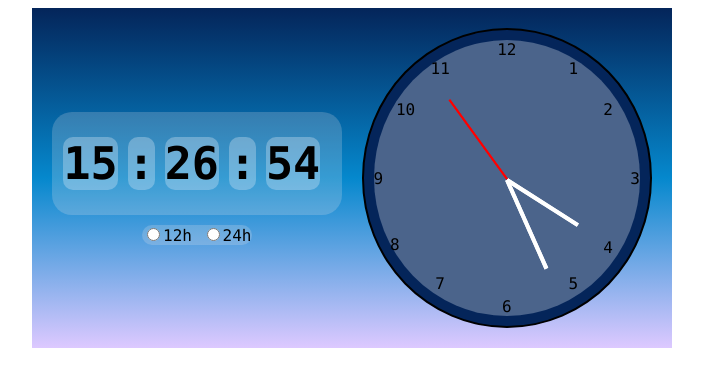
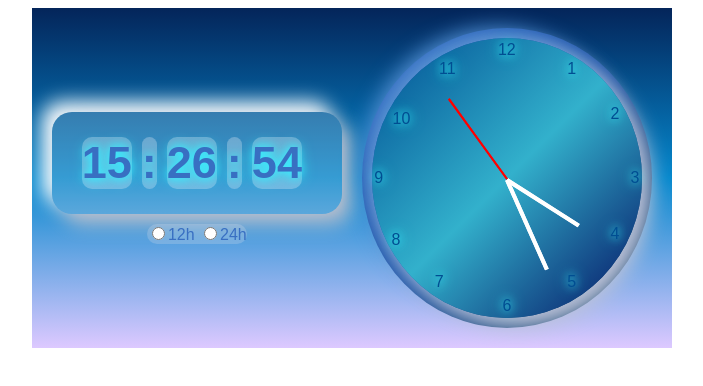
Before and after one commit to VinaySingh3119/UTC-Clock, a plain HTML site: page index.html in a window 1280 px wide. Shown: the whole page, without its empty margins (288-991 px from the left). Drawn offline with Linux system fonts and the light colour scheme; a web font is replaced by a local one.

Commit message:
Add font and improve design in css

```diff
--- a/index.html
+++ b/index.html
@@ -7,6 +7,7 @@
     <title>Digital Clock</title>
 
     <style>
+        @import url('https://fonts.googleapis.com/css2?family=Bungee+Inline&display=swap');
         @import url("style.css");
     </style>
 </head>
--- a/style.css
+++ b/style.css
@@ -1,5 +1,5 @@
 *{
-    font-family: 'consolas';
+    font-family: "Bungee Inline", sans-serif;
 }
 
 .clock{
@@ -29,6 +29,7 @@
     text-align: center;
     border-radius: 20px;
     background-color: rgba(247, 232, 232, 0.199);
+    box-shadow: 10px 10px 20px #babecc , -10px -10px 20px #ffffff;
     display: flex;
     align-content: center;
     justify-content: center;
@@ -37,23 +38,26 @@
 .digital-clock div:last-child{
     border-radius: 10px;
     margin-top: 10px;
+    color: #386fc2;
     background-color: rgba(247, 232, 232, 0.199);
 }
 
 .digital-clock h1{
+    color: #386fc2;
     font-size: 45px;
     border-radius: 10px;
     background-color: rgba(232, 239, 247, 0.308);
     margin: 5px;
+    text-shadow: 0 0 8px #34F1FF, 0 0 15px #34F1FF;
 }
 
 .analog-clock-border{
     height: 100%;
     width: 50%;
-    border: 2px solid;
+    /* border: 2px solid; */
     border-radius: 100%;
     padding: 10px;
-    background-color: #04255A;
+    background: linear-gradient(135deg,  #1d4fb8, #2055a5, #05354e);
     box-sizing: border-box;
 }
 
@@ -63,7 +67,8 @@
     width: 100%;
     border-radius: 100%;
     position: relative;
-    background-color: rgba(232, 239, 247, 0.308);
+    background: linear-gradient(135deg, #004e92, #34b8cfec, #040e63);
+    box-shadow: 10px 10px 20px #bcc2d8 , -10px -10px 20px #518dd1;
 }
 
 .analog-clock .hand{
@@ -90,75 +95,77 @@
 
 .analog-clock span{
     position: absolute;
+    color: #004e92;
+    text-shadow: 0 0 8px #34F1FF, 0 0 15px #34F1FF;
 }
 .analog-clock span:nth-child(12){
     left: 50%;
-    top: 0%;
+    top: 1%;
     transform: translate(-50%, 0);
 }
 
 .analog-clock span:nth-child(1){
-    left: 75%;
-    top: 10%;
+    left: 74%;
+    top: 11%;
     transform: translate(-50%, -50%);
 }
 
 .analog-clock span:nth-child(2){
-    left: 88%;
-    top: 25%;
+    left: 90%;
+    top: 27%;
     transform: translate(-50%, -50%);
 }
 
 .analog-clock span:nth-child(3){
-    left: 100%;
+    left: 99%;
     top: 50%;
     transform: translate(-100%, -50%);
 }
 
 .analog-clock span:nth-child(4){
-    left: 88%;
-    top: 75%;
+    left: 90%;
+    top: 70%;
     transform: translate(-50%, -50%);
 }
 
 .analog-clock span:nth-child(5){
-    left: 75%;
-    top: 88%;
+    left: 74%;
+    top: 87%;
     transform: translate(-50%, -50%);
 }
 
 .analog-clock span:nth-child(6){
     left: 50%;
-    top: 100%;
+    top: 99%;
     transform: translate(-50%, -100%);
 }
 
 .analog-clock span:nth-child(7){
     left: 25%;
-    top: 88%;
+    top: 87%;
     transform: translate(-50%, -50%);
 }
 
 .analog-clock span:nth-child(8){
-    left: 8%;
-    top: 74%;
+    left: 9%;
+    top: 72%;
     transform: translate(-50%, -50%);
 }
 
 .analog-clock span:nth-child(9){
-    left: 0%;
+    left: 1%;
     top: 50%;
     transform: translate(0, -50%);
 }
 
 .analog-clock span:nth-child(10){
-    left: 12%;
-    top: 25%;
+    left: 11%;
+    top: 29%;
     transform: translate(-50%, -50%);
 }
 
 .analog-clock span:nth-child(11){
-    left: 25%;
-    top: 10%;
+    left: 28%;
+    top: 11%;
     transform: translate(-50%, -50%);
 }
```
Also changed, not shown: fonts/digital-7 (italic).ttf (added), fonts/digital-7 (mono italic).ttf (added), fonts/digital-7 (mono).ttf (added), fonts/digital-7.ttf (added), fonts/readme.txt (added), 1 other file.
